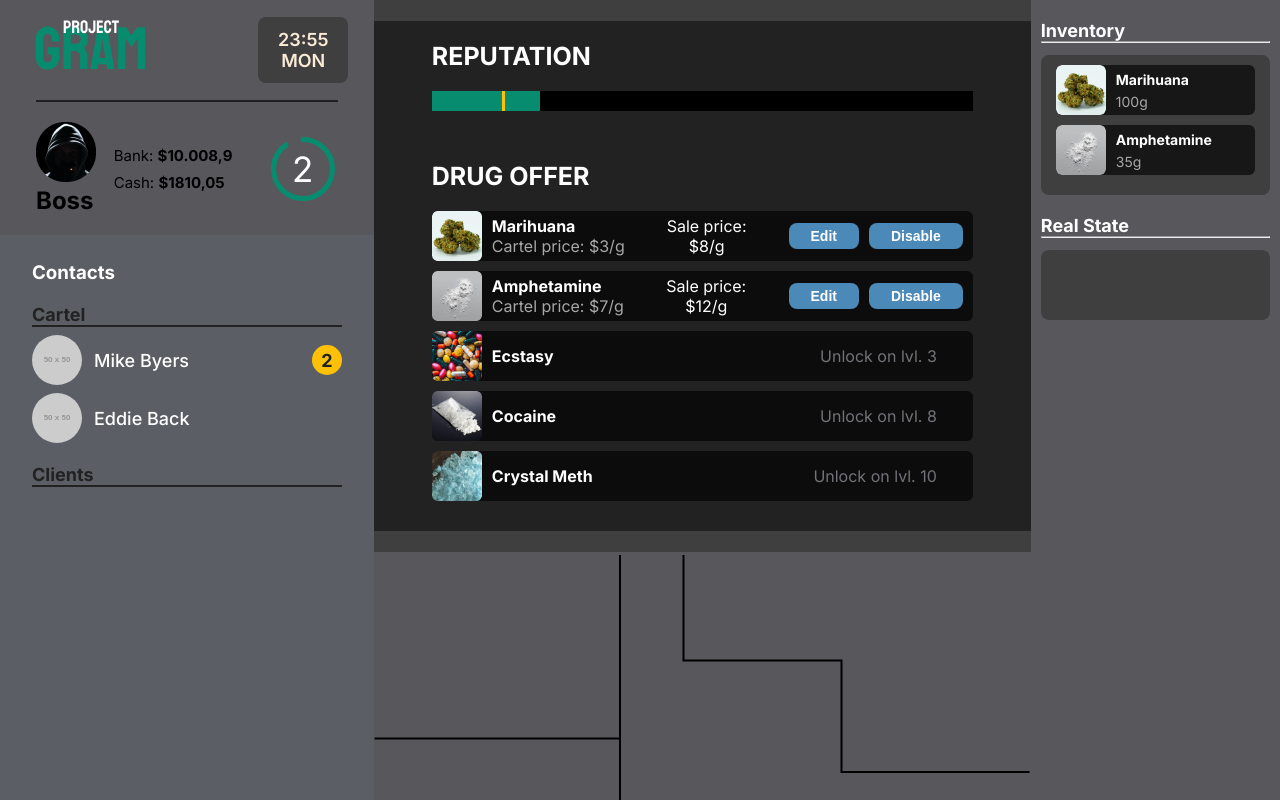
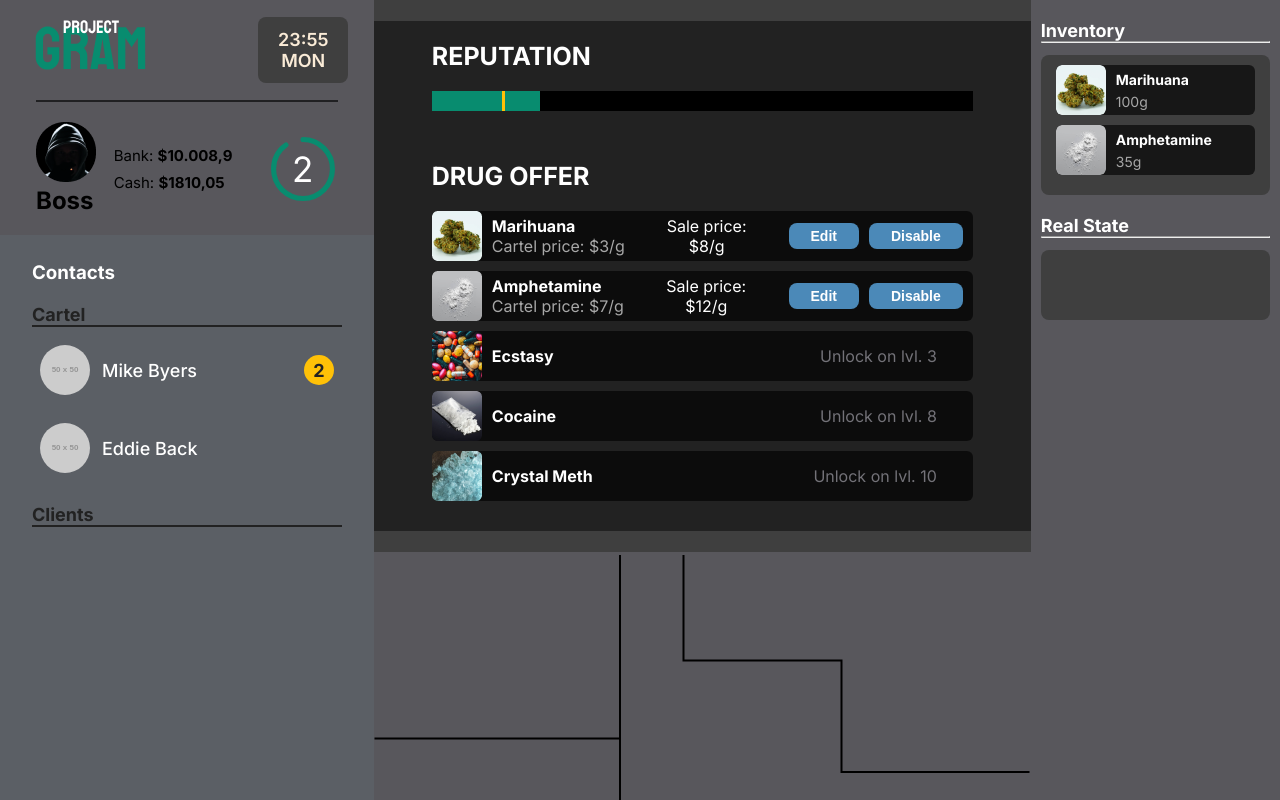
Before and after one commit to TazzoDev/Project-GRAM, a React (Vite) app: page / in a window 1280 px wide. Shown: the top 800 px of the page. Built offline with nearby package versions, Linux system fonts and the light colour scheme.

Commit message:
added place order & UI fix

```diff
--- a/src/App.jsx
+++ b/src/App.jsx
@@ -79,9 +79,27 @@ function App() {
       }
 
     ]
+  })
 
+  function subtractCash(amount) {
+    setData(oldData => ({
+      ...oldData,
+      money: {
+        ...oldData.money,
+        cash: oldData.money.cash - amount
+      }
+    }))
+  };
 
-  })
+  function addItemToInventory(item){
+    setData(oldData => ({
+      ...oldData,
+      inventory: [
+        ...oldData.inventory,
+        {...item}
+      ]
+    }))
+  }
 
 
   const people = {
@@ -111,7 +129,7 @@ function App() {
   const router = createBrowserRouter(createRoutesFromElements(
     <Route path="/" element={<Home data={data} people={people}/>}>
       <Route index element={<Dashboard {...data}/>}/>
-      <Route path="/:name" element={<Chat />}/>
+      <Route path="/:name" element={<Chat subtractCash={subtractCash} addItem={addItemToInventory}/>}/>
     </Route>
   ))
 
--- a/src/components/Buy.jsx
+++ b/src/components/Buy.jsx
@@ -1,7 +1,7 @@
 import { useState, useEffect } from "react"
 import { useOutletContext } from "react-router-dom"
 
-export default function Buy(){
+export default function Buy({subtractCash, addItem}){
 
     const [order, setOrder] = useState([])
     const [total, setTotal] = useState(0)
@@ -20,14 +20,22 @@ export default function Buy(){
         <div className="drug-card" key={index}>
             <img src={`src/assets/images/drugs/${item.name}.png`} />
             <p>{item.name}</p>
-            <p>{item.quantity}g</p>
+            <p><input className="quantity-input" type="number" name={item.name} onChange={(e) => handleQuantityChange(index, e.target.value)} value={item.quantity}/>g</p>
         </div>
     )
+
+    function handleQuantityChange(index, quantity){
+        const newOrder = [...order]
+
+        newOrder[index].quantity = quantity
+
+        setOrder(newOrder)
+    }
 
     function handleDrugElementClick(drug){
         setOrder(oldOrder => ([
             ...oldOrder,
-            {...drug, quantity: 5}
+            {...drug, quantity: 1}
         ]))
     }
 
@@ -40,7 +48,10 @@ export default function Buy(){
     },[order])
 
 
-    console.log(order)
+    function handlePlaceOrder(){
+        subtractCash(total)
+        order.forEach(item => addItem(item))
+    }
 
     return(
         <div className="buy">
@@ -56,7 +67,7 @@ export default function Buy(){
                     <div className="buy--drug-order--summary">
                         <p>Purchase Limit: ${data.cartel.buyLimit}</p>
                         <p>Total: ${total}</p>
-                        <button>Place order</button>
+                        <button onClick={handlePlaceOrder}>Place order</button>
                     </div>
                 </section>
             </div>
--- a/src/components/Chat.jsx
+++ b/src/components/Chat.jsx
@@ -6,7 +6,7 @@ import ArrowLeft from "../assets/icons/ArrowLeft"
 import SendIcon from "../assets/icons/SendIcon"
 import Buy from "./Buy"
 
-export default function Chat(){
+export default function Chat({subtractCash, addItem}){
 
     const [interactionShown, setInteractionShown] = useState(false)
 
@@ -40,7 +40,7 @@ export default function Chat(){
                     <SendIcon color="white" />
                 </div>
             </div>
-            {interactionShown && <InteractionTab close={closeInteraction} children={<Buy />}/>}
+            {interactionShown && <InteractionTab close={closeInteraction} children={<Buy subtractCash={subtractCash} addItem={addItem}/>}/>}
         </div>
     )
 }
--- a/src/components/Contact.jsx
+++ b/src/components/Contact.jsx
@@ -1,9 +1,17 @@
-import { Link } from "react-router-dom";
+import { Link, NavLink } from "react-router-dom";
 
 export default function Contact(data){
     return(
-        <Link to={data.name} state={data}>
-            <div className="contact">
+        <NavLink
+            to={data.name}
+            state={data}
+            style={({isActive}) => {
+                return {
+                    background: isActive ? '#088C6F3D' : 'transparent'
+                }
+            }}
+            className='contact'
+        >
                 <div className="contact-info">
                     <img src={data.photoURL ? data.photoURL : 'https://placehold.co/50'} />
                     <div className="name-area">
@@ -18,7 +26,7 @@ export default function Contact(data){
                         <b>{data.unreadMessages}</b>
                     </div>
                 }
-            </div>
-        </Link>
+
+        </NavLink>
     )
 }
--- a/src/styles.css
+++ b/src/styles.css
@@ -99,6 +99,8 @@ main {
     align-items: center;
     justify-content: space-between;
     margin-top: 8px;
+    padding: 10px 8px;
+    border-radius: 8px;
 }
 
 .contact-info{
@@ -429,3 +431,8 @@ a{
     overflow-y: scroll;
     height: 85%;
 }
+
+.quantity-input{
+    width: 50px;
+    margin-right: 8px;
+}
```
